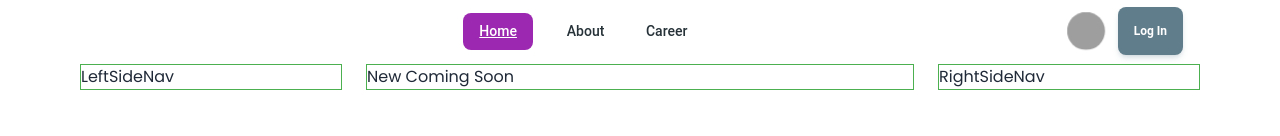
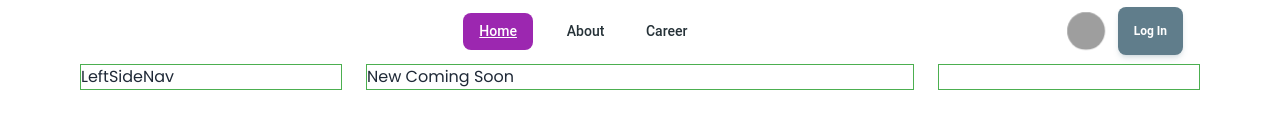
Before and after one commit to mstsurnalyakter/dragon-news, a React (Vite) app: page / in a window 1280 px wide. Shown: the part 164-300 px from the top of the page. Built offline with nearby package versions, Linux system fonts and the light colour scheme; grey boxes are pictures that could not be loaded.

Commit message:
added navbar

```diff
--- a/package.json
+++ b/package.json
@@ -19,6 +19,7 @@
     "react": "^18.2.0",
     "react-dom": "^18.2.0",
     "react-fast-marquee": "^1.6.4",
+    "react-icons": "^5.0.1",
     "react-router-dom": "^6.22.3",
     "sort-by": "^1.2.0"
   },
--- a/src/pages/Home/Home.jsx
+++ b/src/pages/Home/Home.jsx
@@ -1,8 +1,8 @@
-import React from 'react'
+// import React from 'react'
 import Header from '../Shared/Header/Header';
 import NavBar from '../Shared/NavBar/NavBar';
 import LeftSideNav from '../Shared/LeftSideNav/LeftSideNav';
-import RightSideNav from '../Shared/RightSideNav/RightSideNav';
+// import RightSideNav from '../Shared/RightSideNav/RightSideNav';
 import BreakingNews from './BreakingNews';
 
 const Home = () => {
@@ -19,7 +19,7 @@ const Home = () => {
           <h1>New Coming Soon</h1>
         </div>
         <div className="border border-green-500">
-          <RightSideNav />
+          {/* <RightSideNav /> */}
         </div>
       </div>
     </div>
--- a/src/pages/Shared/RightSideNav/RightSideNav.jsx
+++ b/src/pages/Shared/RightSideNav/RightSideNav.jsx
@@ -1,10 +1,24 @@
 import React from 'react'
 import PropTypes from 'prop-types'
+// import { IoLogoGoogle } from "react-icons/io";
+// import { IoLogoGithub } from "react-icons/io5";
 
 const RightSideNav = () => {
   return (
-    <div>RightSideNav</div>
-  )
+    <div>
+      <div>
+        <h2>Login With</h2>
+        {/* <button className="btn">
+          <IoLogoGoogle />
+          Login With Google
+        </button>
+        <button className="btn">
+          <IoLogoGithub />
+          Login With Google
+        </button> */}
+      </div>
+    </div>
+  );
 }
 
 RightSideNav.propTypes = {}
```
Also changed, not shown: 1 other file (tests, documents, lock files or other folders).
